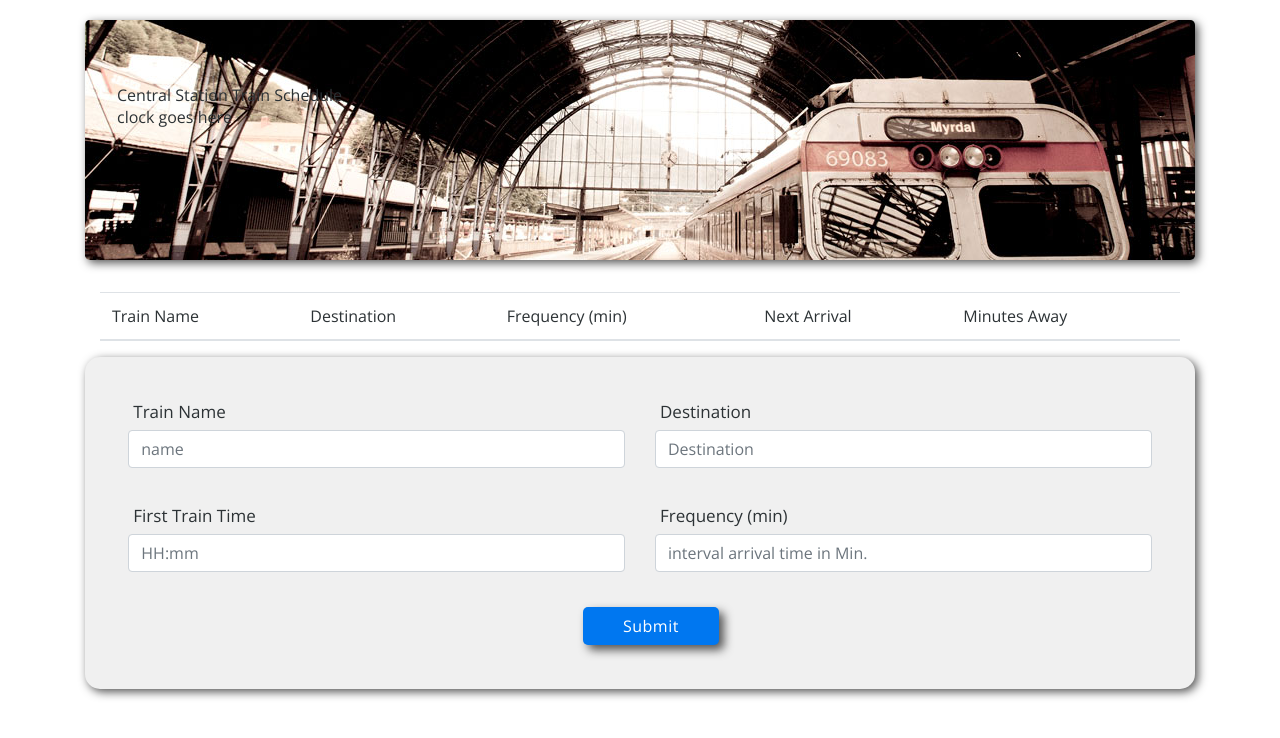
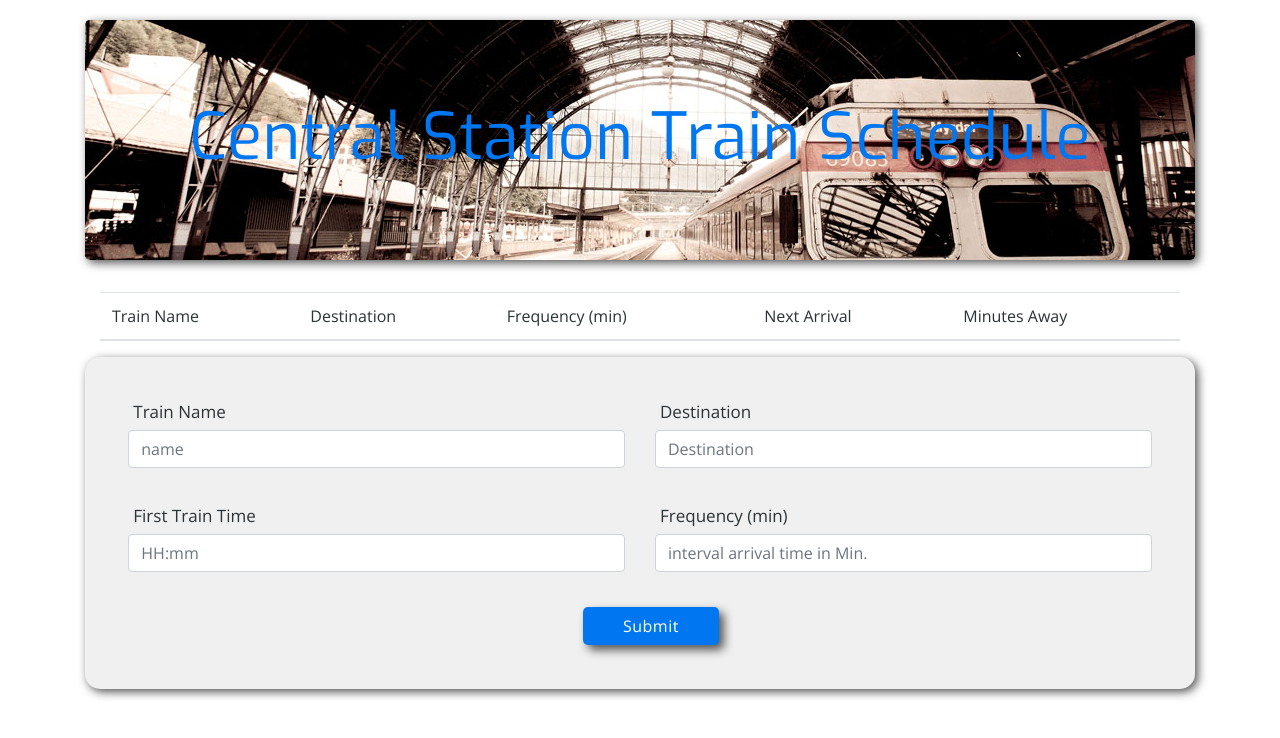
Before and after one commit to Sean-akh/TrainSchedualer, a plain HTML site: page index.html in a window 1280 px wide. Drawn offline with nearby package versions, Linux system fonts and the light colour scheme; no server answers.

Commit message:
cleanup the code

```diff
--- a/assets/css/style.css
+++ b/assets/css/style.css
@@ -25,6 +25,15 @@ body {
     font-family: open sans;
     font-size: 16px;
     color: #2c3235;
+}
+
+h1{
+    font-family: Exo;
+    font-size: 65px;
+    font-weight: 400;
+    color: #0077f0;
+    padding: 10px;
+    text-align: center;
 }
 
 .jumbotron {
--- a/assets/javascript/app.js
+++ b/assets/javascript/app.js
@@ -54,30 +54,20 @@ $(document).ready(function() {
        // var now = moment();
         var currentTime = moment();
 
-console.log("current time is: " + currentTime);
-
-console.log("start time is: " + train.TrainStart);
-
         //create relavent start time for the train
         var startThen = moment(train.TrainStart, "HH:mm").subtract(1, "years");
-console.log("startThen time is: " + startThen);
 
         //calculate time difference in mili second
         var timeDifferenceMilisec = currentTime - startThen;
         //calculate time difference in minutes
         var timeDifference = Math.round(timeDifferenceMilisec/60000);
 
-console.log("time Difference is: " + timeDifference);
-console.log("Frequency is: " + train.Interval);
         //minutes away
         var timeRemainder = timeDifference % train.Interval;
-console.log("timeRemainder is: " + timeRemainder);
+        var minutesAway = train.Interval - timeRemainder;
 
-        var minutesAway = train.Interval - timeRemainder;
-console.log("Minutes Away is: " + minutesAway);
-
+        //next train arriving
         var next = moment().add(minutesAway, "minutes");
-
         var nextArrival = moment(next).format("hh:mm")
 
 
--- a/index.html
+++ b/index.html
@@ -30,7 +30,6 @@
     <div class="container">
         <div class="jumbotron">
                 <div id="jumboInside"><h1>Central Station Train Schedule</h1></div>
-                <div id="timeBox">clock goes here</div>
         </div>
         <div id="train-schedule" class="col-md-12">
             <table class="table">
```
Lines whose indentation alone changed are shown as unchanged.
